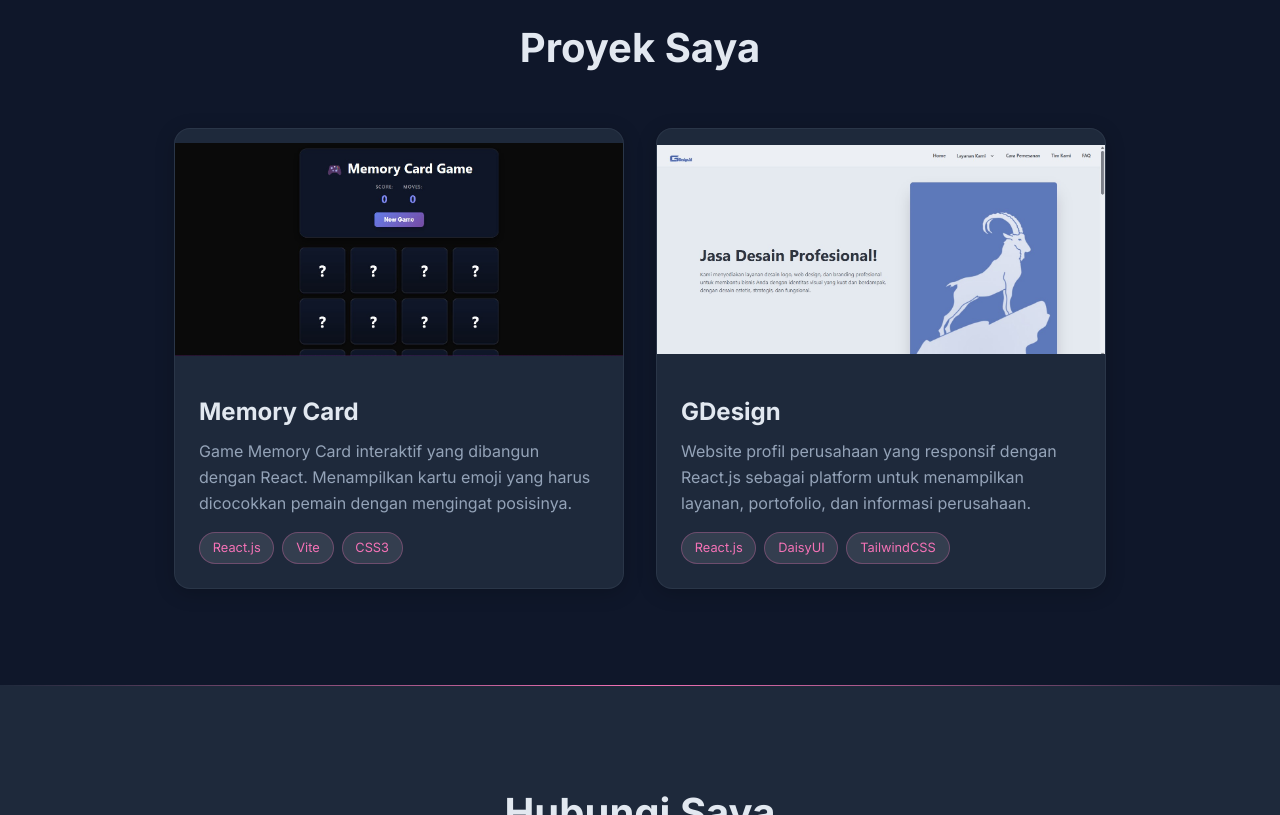
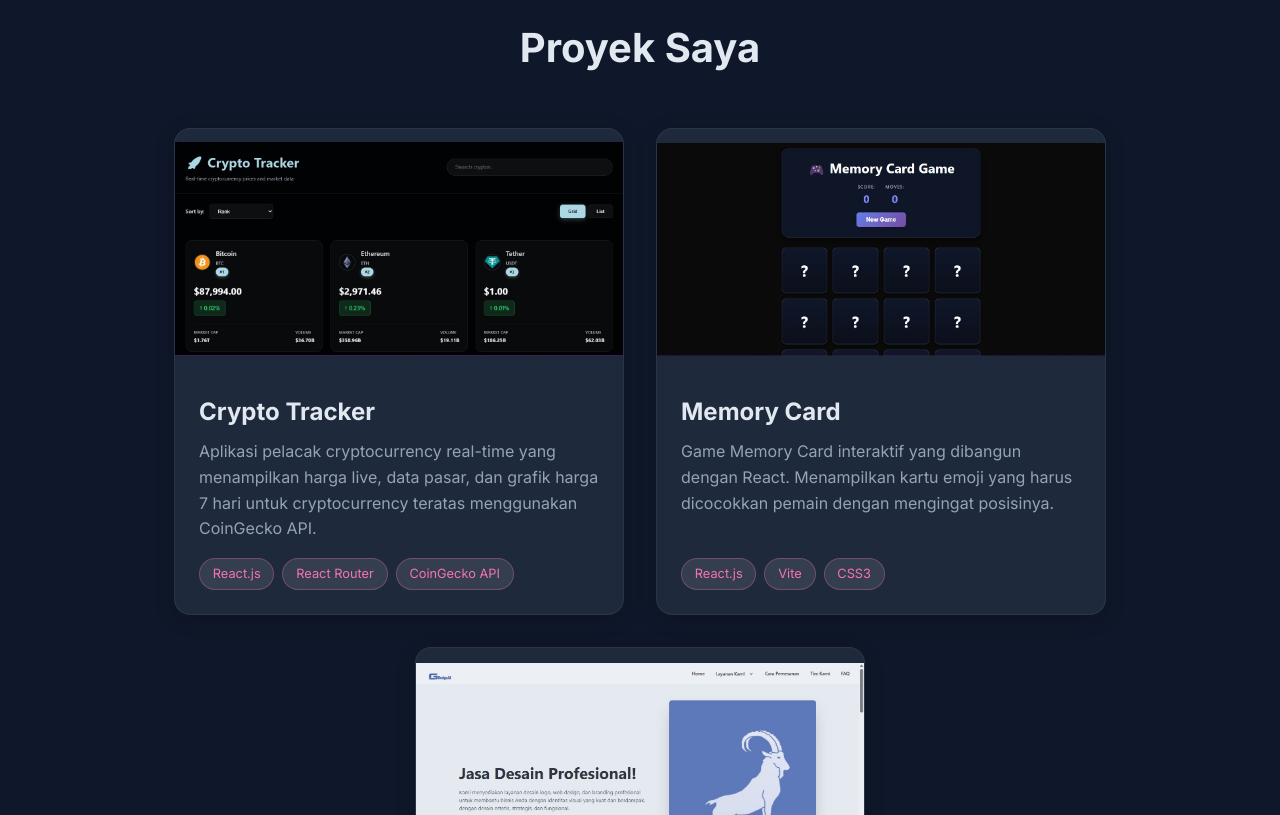
Before and after one commit to Fariz-ai/portofolio-fariz, a React (Vite) app: page / in a window 1280 px wide. Shown: the part 880-1695 px from the top of the page. Built offline with nearby package versions, Linux system fonts and the light colour scheme.

Commit message:
add 1 project

```diff
--- a/src/components/Projects.jsx
+++ b/src/components/Projects.jsx
@@ -35,6 +35,35 @@ const Projects = () => {
         initial="initial"
         whileInView="animate"
         viewport={{ once: true }}>
+        <motion.div
+          className="project-card"
+          variants={fadeInUp}
+          whileHover={{ y: -10, transition: { duration: 0.2 } }}
+          onClick={() =>
+            window.open(
+              "https://crypto-tracker-seven-sigma-34.vercel.app",
+              "_blank"
+            )
+          }
+          style={{ cursor: "pointer" }}>
+          <motion.div
+            className="project-image"
+            style={{ backgroundImage: "url('/projects/cryptotracker.jpg')" }}
+            whileHover={{ scale: 1.05, transition: { duration: 0.2 } }}
+          />
+          <h3>Crypto Tracker</h3>
+          <p>
+            Aplikasi pelacak cryptocurrency real-time yang menampilkan harga
+            live, data pasar, dan grafik harga 7 hari untuk cryptocurrency
+            teratas menggunakan CoinGecko API.
+          </p>
+          <div className="project-tech">
+            <span>React.js</span>
+            <span>React Router</span>
+            <span>CoinGecko API</span>
+          </div>
+        </motion.div>
+
         <motion.div
           className="project-card"
           variants={fadeInUp}
```
Also changed, not shown: public/projects/cryptotracker.jpg (added).
